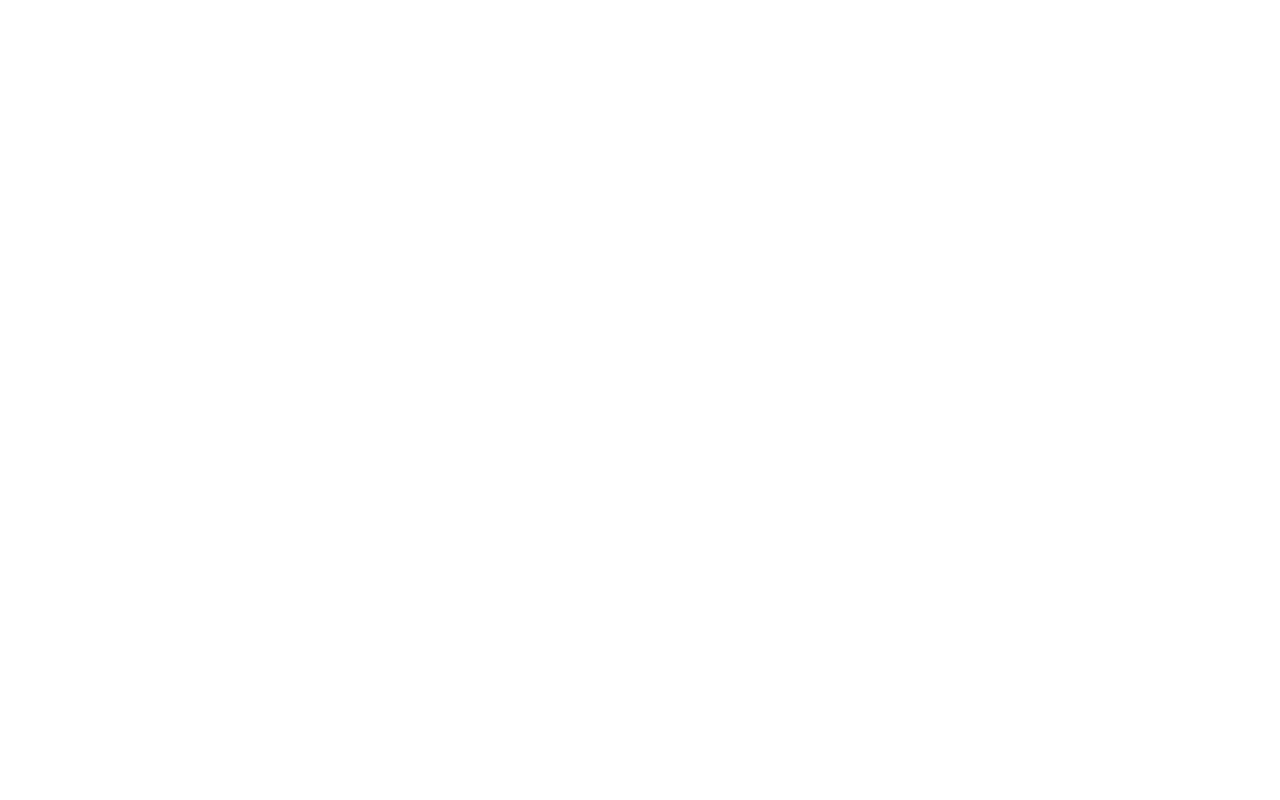
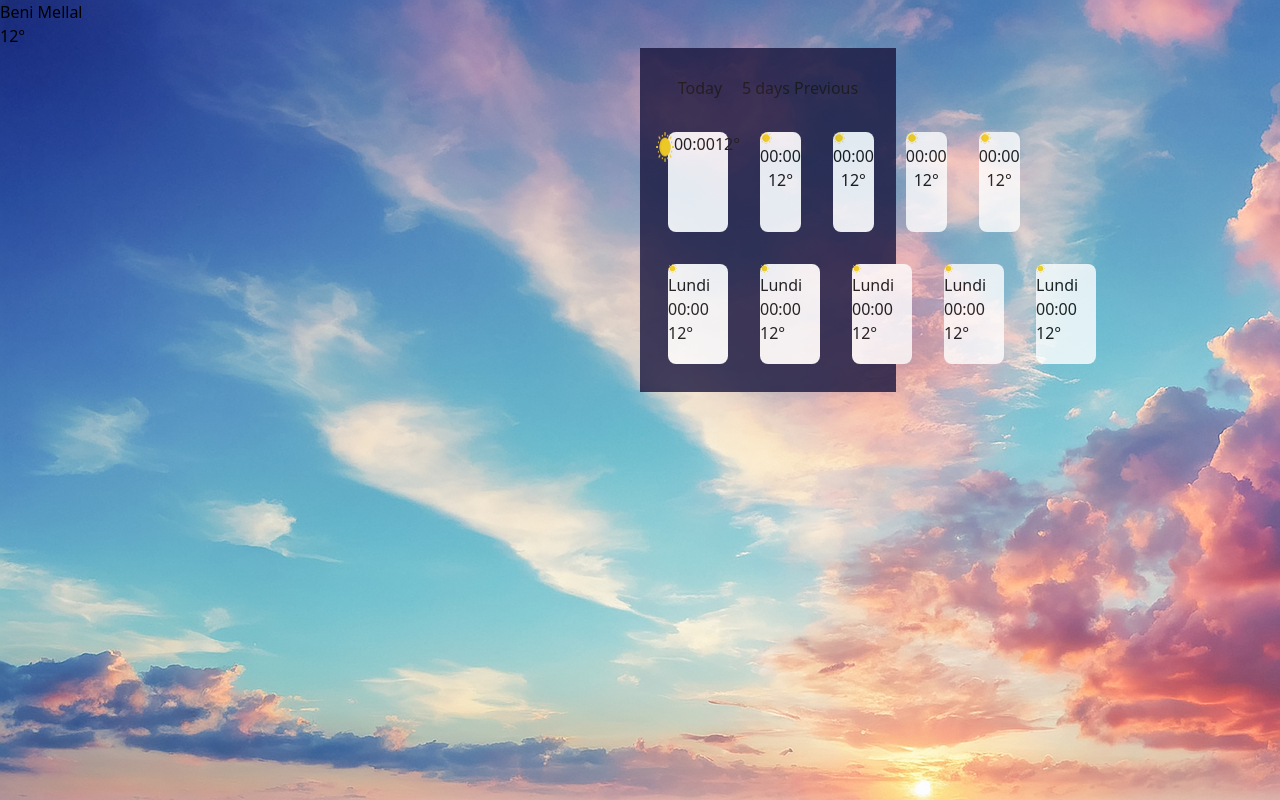
Before and after one commit to YoussefAitRais/weatherapp, a plain HTML site: page index.html in a window 1280 px wide. Drawn offline with nearby package versions, Linux system fonts and the light colour scheme.

Commit message:
html talwind

```diff
--- a/index.html
+++ b/index.html
@@ -3,9 +3,104 @@
 <head>
     <meta charset="UTF-8">
     <meta name="viewport" content="width=device-width, initial-scale=1.0">
-    <title>Document</title>
+    <title>WeatherAPP</title>
+    <script src="https://cdn.tailwindcss.com"></script>
+
 </head>
-<body>
+<body class="bg-[url('Assets/image/Background.jpg')]">
+    <main class="">
 
+        <div>
+            <h2>Beni Mellal</h2>
+        </div>
+
+        <div>
+            <h2>12°</h2>
+        </div>
+
+        <div class="bg-[#18153D] opacity-80 p-7 ml-[50%] mr-[30%]">
+
+            <div class="flex justify-around ">
+                <div> Today</div>
+                <div> 5 days Previous</div>
+            </div>
+
+                <div class="flex gap-8 my-8 text-center">
+                    <div class="bg-white rounded-lg w-[60px] h-[100px] flex flex-column justify-center">
+                        <img class="max-w-[30%] max-h-[30%]" src="Assets/icone/sun.png" alt="Weather">                    <p>00:00</p>
+                        <p>12°</p>
+                    </div>
+                    <div class="bg-white rounded-lg w-[60px] h-[100px]">
+                        <img class="max-w-[30%] max-h-[30%]" src="Assets/icone/sun.png" alt="Weather">                    <p>00:00</p>
+                        <p>12°</p>
+                    </div>
+                    <div class="bg-white rounded-lg w-[60px] h-[100px]">
+                        <img class="max-w-[30%] max-h-[30%]" src="Assets/icone/sun.png" alt="Weather">                    <p>00:00</p>
+                        <p>12°</p>
+                    </div>
+                        <div class="bg-white rounded-lg w-[60px] h-[100px]">
+                        <img class="max-w-[30%] max-h-[30%]" src="Assets/icone/sun.png" alt="Weather">                    <p>00:00</p>
+                        <p>12°</p>
+                    </div>
+                        <div class="bg-white rounded-lg w-[60px] h-[100px]">
+                        <img class="max-w-[30%] max-h-[30%]" src="Assets/icone/sun.png" alt="Weather">                    <p>00:00</p>
+                        <p>12°</p>
+                    </div>
+                </div>
+
+                <div class="flex gap-8">
+                        <div>
+                            <div class="bg-white rounded-lg w-[60px] h-[100px]">
+
+                                <img class="max-w-[15%] max-h-[15%]" src="Assets/icone/sun.png" alt="Weather">
+                                <p>Lundi</p>
+                                <p>00:00</p>
+                                <p>12°</p>
+
+                            </div>
+                        </div>
+                    <div>
+                    <div class="bg-white rounded-lg w-[60px] h-[100px]">
+
+                        <img class="max-w-[15%] max-h-[15%]" src="Assets/icone/sun.png" alt="Weather">
+                        <p>Lundi</p>
+                        <p>00:00</p>
+                        <p>12°</p>
+
+                    </div>
+                </div>
+                <div>
+                    <div class="bg-white rounded-lg w-[60px] h-[100px]">
+
+                        <img class="max-w-[15%] max-h-[15%]" src="Assets/icone/sun.png" alt="Weather">
+                        <p>Lundi</p>
+                        <p>00:00</p>
+                        <p>12°</p>
+
+                    </div>
+                </div>
+                <div>
+                    <div class="bg-white rounded-lg w-[60px] h-[100px]">
+
+                        <img class="max-w-[15%] max-h-[15%]" src="Assets/icone/sun.png" alt="Weather">
+                        <p>Lundi</p>
+                        <p>00:00</p>
+                        <p>12°</p>
+
+                    </div>
+                </div>
+                <div>
+                    <div class="bg-white rounded-lg w-[60px] h-[100px]">
+
+                        <img class="max-w-[15%] max-h-[15%]" src="Assets/icone/sun.png" alt="Weather">
+                        <p>Lundi</p>
+                        <p>00:00</p>
+                        <p>12°</p>
+
+                    </div>
+                </div>
+            </div>
+        </div>
+    </main>
 </body>
 </html>
```
Also changed, not shown: Assets/icone/atmospheric-conditions.png (added), Assets/icone/cloudy.png (added), Assets/icone/snowflake.png (added), Assets/icone/sun.png (added), Assets/icone/sunny.png (added), Assets/icone/thunder.png (added), Assets/image/Background.jpg (added).
